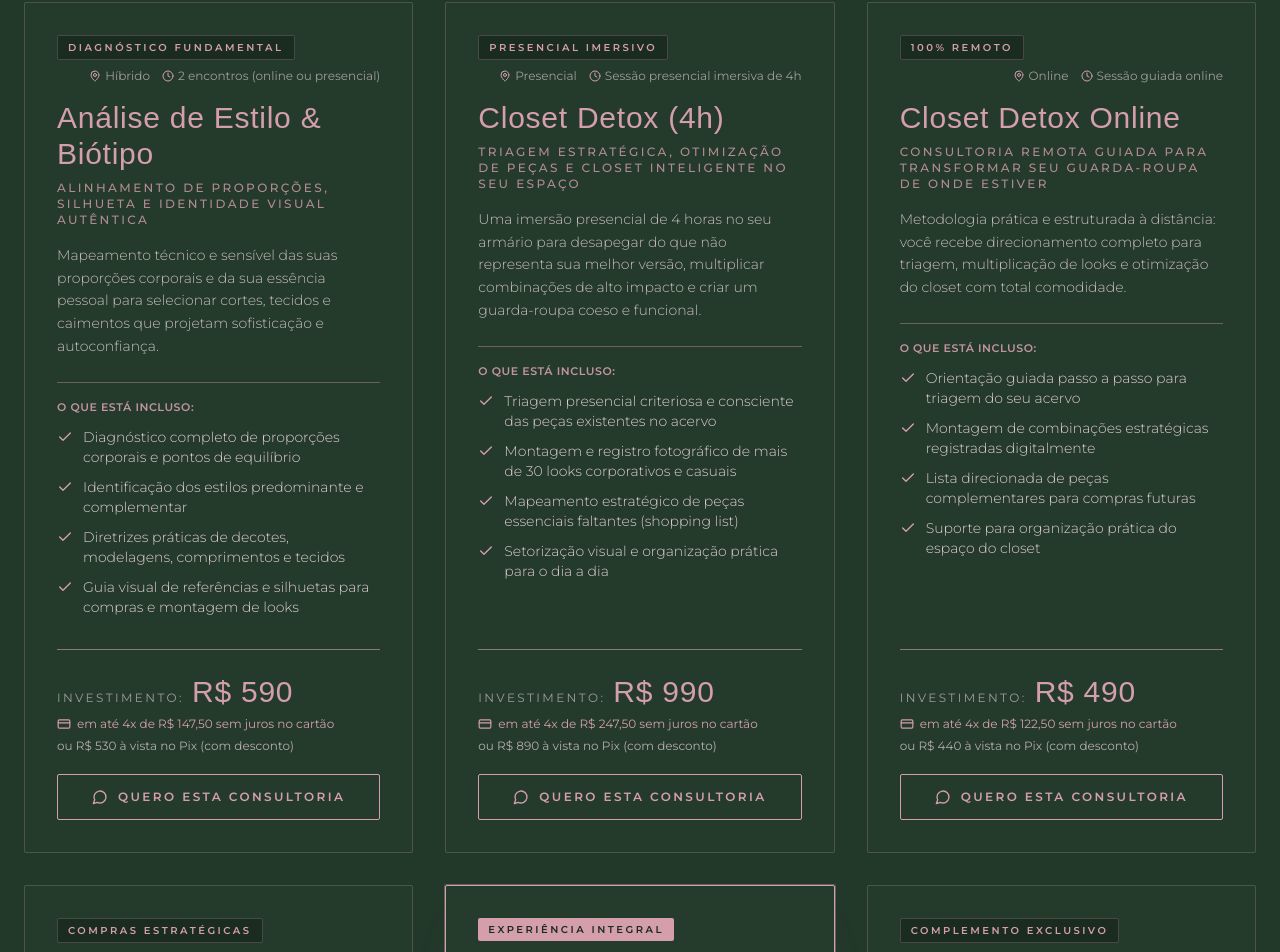
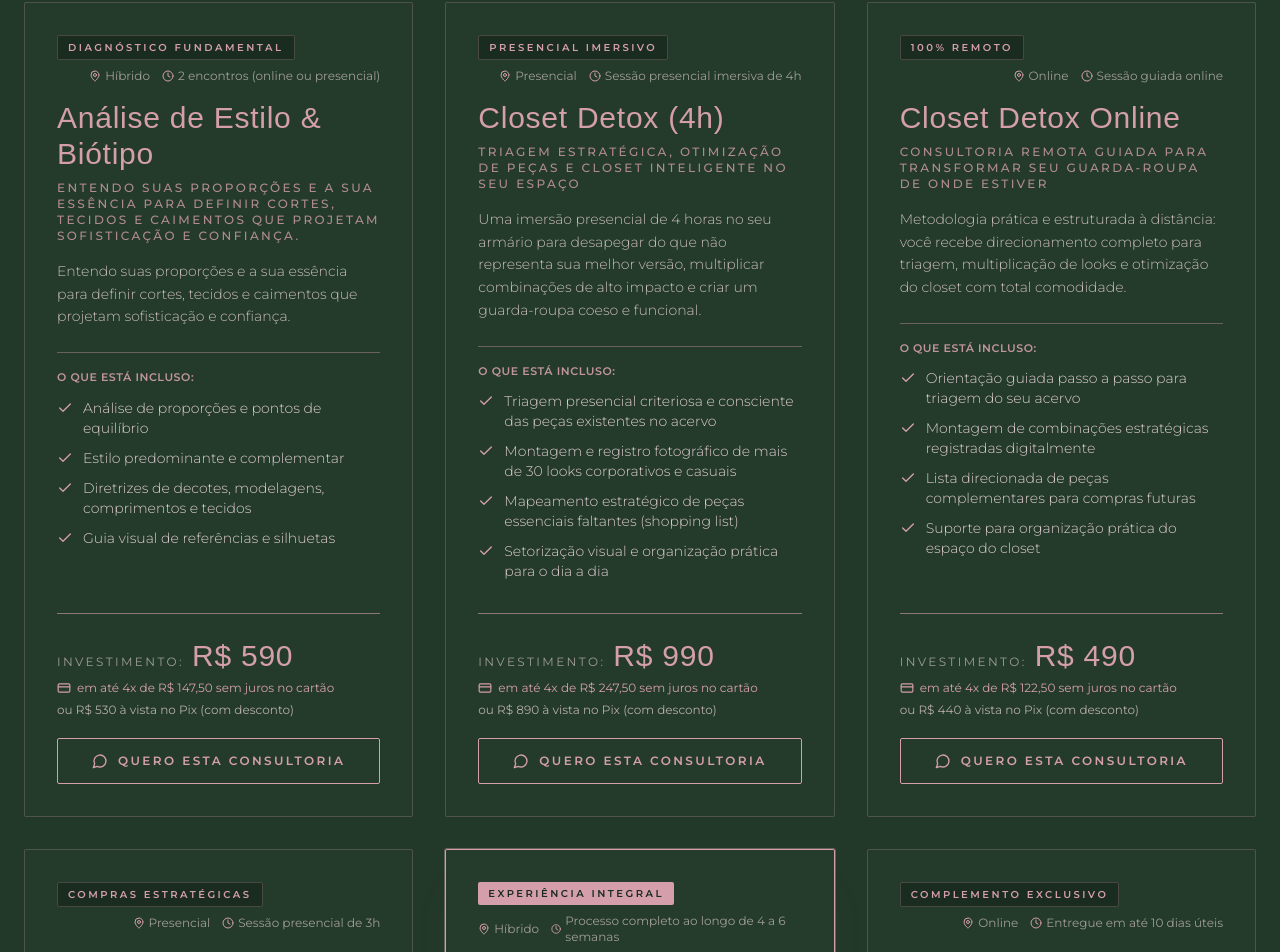
Before and after one commit to Emerson018/marina-veiga, a Next.js app: page / in a window 1280 px wide. Shown: the part 2449-3401 px from the top of the page. Built offline with nearby package versions, Linux system fonts and the light colour scheme; a web font is replaced by a local one.

Commit message:
feat(catalog): update Análise de Estilo copy with new tagline and concise deliverables

```diff
--- a/src/data/services.ts
+++ b/src/data/services.ts
@@ -19,14 +19,14 @@ export const SERVICES: Service[] = [
     id: "analise-estilo-biotipo",
     title: "Análise de Estilo & Biótipo",
     badge: "Diagnóstico Fundamental",
-    tagline: "Alinhamento de proporções, silhueta e identidade visual autêntica",
+    tagline: "Entendo suas proporções e a sua essência para definir cortes, tecidos e caimentos que projetam sofisticação e confiança.",
     description:
-      "Mapeamento técnico e sensível das suas proporções corporais e da sua essência pessoal para selecionar cortes, tecidos e caimentos que projetam sofisticação e autoconfiança.",
+      "Entendo suas proporções e a sua essência para definir cortes, tecidos e caimentos que projetam sofisticação e confiança.",
     deliverables: [
-      "Diagnóstico completo de proporções corporais e pontos de equilíbrio",
-      "Identificação dos estilos predominante e complementar",
-      "Diretrizes práticas de decotes, modelagens, comprimentos e tecidos",
-      "Guia visual de referências e silhuetas para compras e montagem de looks",
+      "Análise de proporções e pontos de equilíbrio",
+      "Estilo predominante e complementar",
+      "Diretrizes de decotes, modelagens, comprimentos e tecidos",
+      "Guia visual de referências e silhuetas",
     ],
     price: "R$ 590",
     installments: "em até 4x de R$ 147,50 sem juros no cartão",
```
